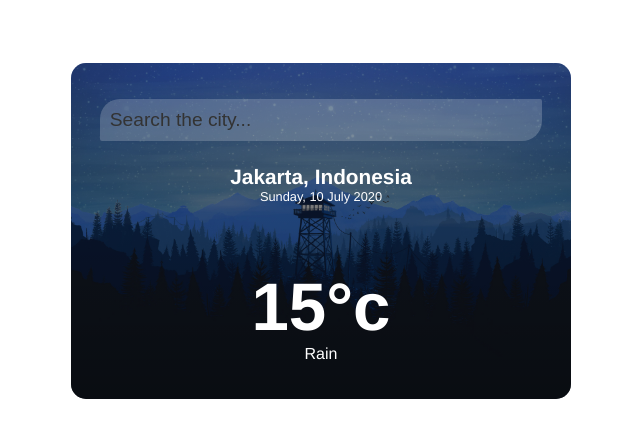
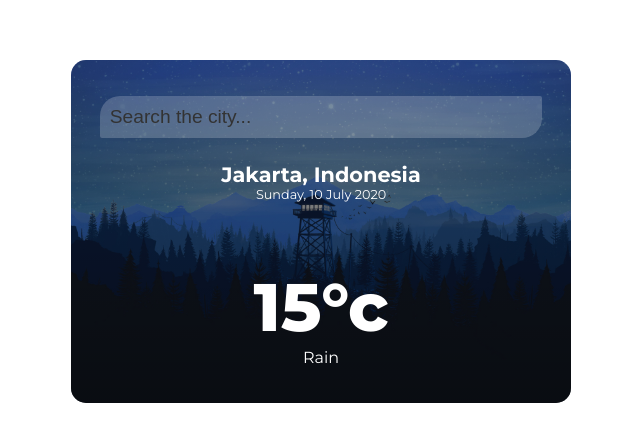
Before and after one commit to zulhamsy/jsCodePlay, a plain HTML site: page project-WeatherApp/index.html in a window 1280 px wide. Shown: the part 169-610 px from the top of the page, without its empty margins (319-959 px from the left). Drawn offline with Linux system fonts and the light colour scheme.

Commit message:
font to monserrat

```diff
--- a/project-WeatherApp/style.css
+++ b/project-WeatherApp/style.css
@@ -1,3 +1,5 @@
+@import url('https://fonts.googleapis.com/css2?family=Montserrat:wght@400;500;700;800&display=swap');
+
 /* CSS Reset */
 * {
     box-sizing: border-box;
@@ -6,7 +8,7 @@
 }
 
 body {
-    font-family: Helvetica, sans-serif;
+    font-family: 'Montserrat', Helvetica, sans-serif;
     display: flex;
     justify-content: center;
     align-items: center;
```
